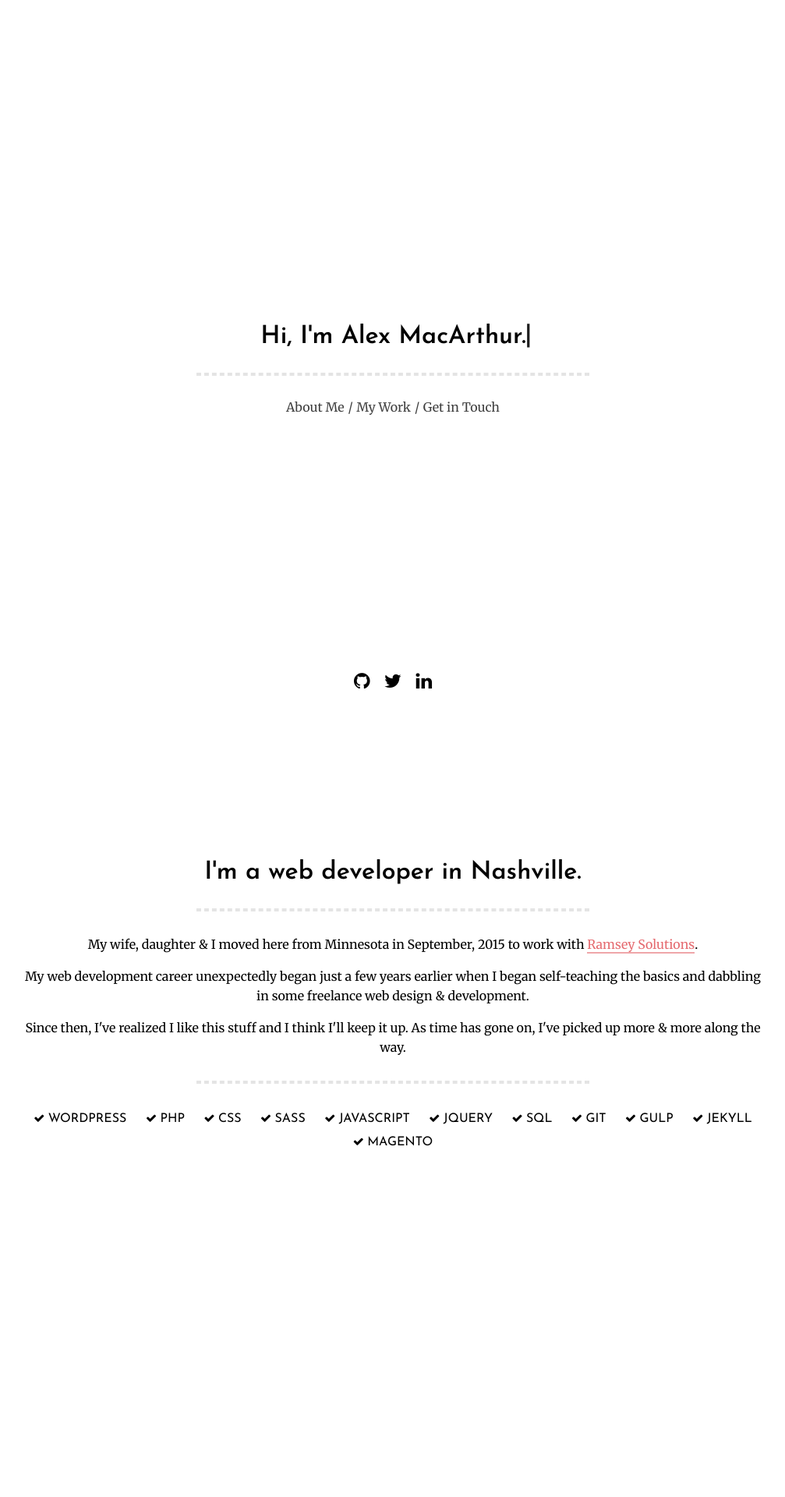
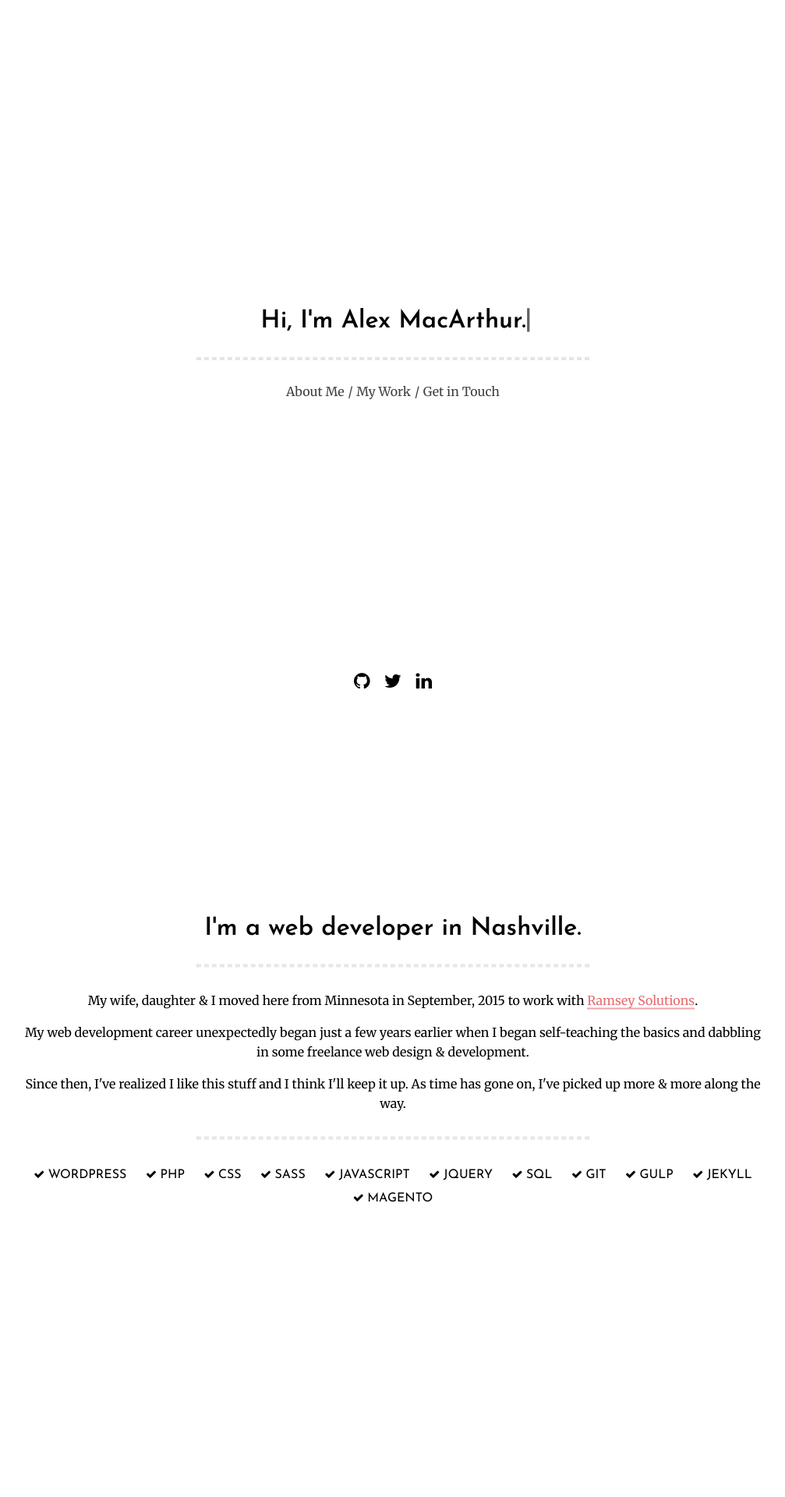
Before and after one commit to alexmacarthur/alexmacarthur.github.io, a Jekyll site: the page built from index.html, in a window 1280 px wide. Shown: the top 1920 px of the page at 78% size, without its empty margins (136-1143 px from the left). Built offline with Jekyll 4.4.1, drawn with Linux system fonts in a browser that asks for light colours; nearby versions of some CDN libraries; some of the changed text lies outside the part shown.

Commit message:
Further cleanup.

```diff
--- a/assets/css/style.css
+++ b/assets/css/style.css
@@ -421,6 +421,12 @@
   clear: both;
 }
 
+.HomeSection--main .HomeSection-container, .HomeSection-wrapper {
+  top: 50%;
+  -webkit-transform: translateY(-50%);
+          transform: translateY(-50%);
+}
+
 .Main--home {
   text-align: center;
 }
@@ -505,11 +511,8 @@
   border-radius: 3px;
   padding: .75rem 1rem;
   border: 1px solid rgba(128, 128, 128, 0.25);
-}
-
-input,
-textarea {
   margin-bottom: 1.5rem;
+  cursor: text;
 }
 
 input::-webkit-input-placeholder,
@@ -571,12 +574,8 @@
   overflow: hidden;
 }
 
-.HomeSection--main .HomeSection-container {
-  padding-top: 15rem;
-}
-
-.HomeSection-header {
-  padding-top: 5rem;
+.HomeSection-wrapper {
+  position: relative;
 }
 
 .HomeSection-container {
@@ -584,6 +583,7 @@
   max-width: 960px;
   margin: 0 auto;
   text-align: center;
+  position: relative;
 }
 
 .HomeSection-container--wide {
--- a/assets/scss/_form.scss
+++ b/assets/scss/_form.scss
@@ -4,11 +4,8 @@
 	border-radius: 3px;
 	padding: .75rem 1rem;
 	border: 1px solid rgba(gray, .25);
-}
-
-input,
-textarea {
 	margin-bottom: 1.5rem;
+	cursor: text;
 
 	&::-webkit-input-placeholder {
 	   color: rgba(gray, .3);
--- /dev/null
+++ b/assets/scss/extends/_vertical-align.scss
@@ -0,0 +1,4 @@
+%vertical-align {
+  top: 50%;
+  transform: translateY(-50%);
+}
--- a/assets/scss/style.scss
+++ b/assets/scss/style.scss
@@ -6,6 +6,7 @@
         "base/variables",
         "mixins/media",
         "extends/clearfix",
+        "extends/vertical-align",
         "layouts/home",
         "animations",
         "state",
--- a/index.html
+++ b/index.html
@@ -12,14 +12,16 @@
 
       <hr class="HomeSection-divider"></hr>
 
+      <div class="SectionsNav SectionsNav--featured">
+        {% include primary-menu.html %}
+      </div>
+
+    </div>
+
     <div class="SocialNavHolder">
       <ul class="SocialNav SocialNav--featured enter-icons">
         {% include social-menu.html %}
       </ul>
-      </div>
-
-      <div class="SectionsNav SectionsNav--featured">
-        {% include primary-menu.html %}
     </div>
 
     <ul class="SocialNav SocialNav--corner is-invisible">
@@ -31,11 +33,11 @@
       {% include primary-menu.html %}
     </div>
 
-    <div>
-
   </section>
 
   <section class="HomeSection HomeSection--notTop HomeSection--about" id="about">
+
+    <div class="HomeSection-wrapper">
 
       <h1 class="HomeSection-header">I'm a web developer in Nashville.</h1>
 
@@ -77,23 +79,19 @@
 
       </div>
 
+    </div>
+
   </section>
 
   <section class="HomeSection HomeSection--notTop HomeSection--work" id="work">
 
-    <h1 class="HomeSection-header">I've designed &amp; built websites and tools.</h1>
+    <div class="HomeSection-wrapper">
+
+      <h1 class="HomeSection-header">I design &amp; build websites and tools.</h1>
 
       <div class="HomeSection-container HomeSection-container">
 
         <hr class="HomeSection-divider"></hr>
-
-      <!--
-        - Marshall Radio
-        - TilgrY
-        - Lifewall
-        - Lyon County Republicans
-        - jQuery: TypeIt
-      -->
 
         <div class="WorkList">
           <div class="WorkList-item">
@@ -143,46 +141,18 @@
         </ul>
 
         <p class="HomeSection-description">
-        Looking for help on a project on your own? <a href="/ask">Just ask.</a>
+          Want help building something? <a href="#" onclick="return scrollTo(4);">Just ask.</a>
         </p>
+
+      </div>
 
     </div>
 
   </section>
 
-<!--   <section class="HomeSection HomeSection--thoughts" id="thoughts">
+  <section class="HomeSection HomeSection--notTop HomeSection--contact" id="contact">
 
-    <h1 class="HomeSection-header">I have thoughts on things.</h1>
-
-    <div class="HomeSection-container">
-
-      <hr class="HomeSection-divider"></hr>
-
-      <p class="HomeSection-description">
-        View them at your own risk.
-      </p>
-
-      <ul class="FeatureBlocks FeatureBlocks--thoughts">
-        <li class="FeatureBlocks-block FeatureBlocks-block--thoughts">
-
-        </li>
-
-        <li class="FeatureBlocks-block FeatureBlocks-block--thoughts">
-
-        </li>
-
-        <li class="FeatureBlocks-block FeatureBlocks-block--thoughts">
-
-        </li>
-      </ul>
-
-      <a href="HomeSection-learnMore" href="#">read more of my thoughts</a>
-
-    </div>
-
-  </section> -->
-
-<section class="HomeSection HomeSection--notTop HomeSection--contact" id="contact">
+    <div class="HomeSection-wrapper">
 
       <h1 class="HomeSection-header">Get in touch with me.</h1>
 
@@ -207,6 +177,8 @@
 
       </div>
 
+    </div>
+
   </section>
 
 </main>
```
Also changed, not shown: assets/js/main.js (+6 -22 lines), assets/scss/_home.scss (+5 -3 lines), assets/js/scripts.js. Lines whose indentation alone changed are shown as unchanged.
